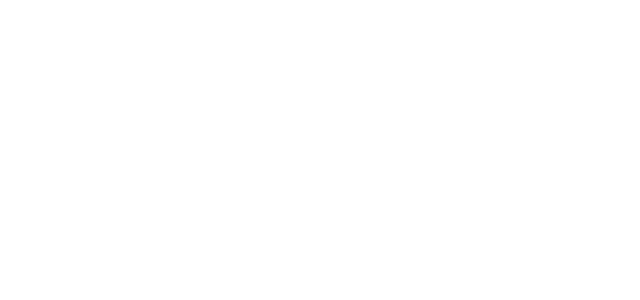
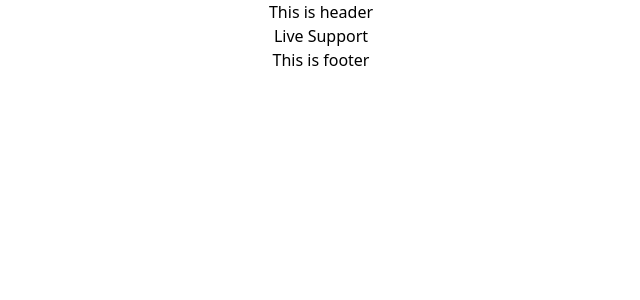
Before and after one commit to IMZihad21/Some-IT-Center, a React (Create React App) app: page /support in a window 1280 px wide. Shown: the top 300 px of the page, without its empty margins (319-959 px from the left). Built offline with nearby package versions, Linux system fonts and the light colour scheme.

Commit message:
Basic Route setup
Signed-off-by: ZèD <imzihad@gmail.com>

```diff
--- a/src/App.js
+++ b/src/App.js
@@ -1,9 +1,37 @@
 import './App.css';
+import { BrowserRouter as Router, Switch, Route } from 'react-router-dom';
+import Header from './components/Header/Header';
+import Footer from './components/Footer/Footer';
+import Home from './components/Home/Home';
+import About from './components/About/About';
+import Services from './components/Services/Services';
+import Handle404 from './components/Handle404/Handle404';
+import LiveSupport from './components/LiveSupport/LiveSupport';
 
 function App() {
   return (
     <div className="App">
-
+      <Router>
+        <Header></Header>
+        <Switch>
+          <Route exact path="/">
+            <Home></Home>
+          </Route>
+          <Route exact path="/services">
+            <Services></Services>
+          </Route>
+          <Route exact path="/support">
+            <LiveSupport></LiveSupport>
+          </Route>
+          <Route exact path="/about">
+            <About></About>
+          </Route>
+          <Route path="*">
+            <Handle404></Handle404>
+          </Route>
+        </Switch>
+        <Footer></Footer>
+      </Router>
     </div>
   );
 }
--- /dev/null
+++ b/src/components/About/About.js
@@ -0,0 +1,11 @@
+import React from 'react';
+
+const About = () => {
+    return (
+        <div>
+            <h1>This is about</h1>
+        </div>
+    );
+};
+
+export default About;
--- /dev/null
+++ b/src/components/Handle404/Handle404.js
@@ -0,0 +1,11 @@
+import React from 'react';
+
+const Handle404 = () => {
+    return (
+        <div>
+            <h1>404! Page not found.</h1>
+        </div>
+    );
+};
+
+export default Handle404;
--- /dev/null
+++ b/src/components/Home/Home.js
@@ -0,0 +1,11 @@
+import React from 'react';
+
+const Home = () => {
+    return (
+        <div>
+            <h1>This is Home</h1>
+        </div>
+    );
+};
+
+export default Home;
--- /dev/null
+++ b/src/components/LiveSupport/LiveSupport.js
@@ -0,0 +1,11 @@
+import React from 'react';
+
+const LiveSupport = () => {
+    return (
+        <div>
+            <h1>Live Support</h1>
+        </div>
+    );
+};
+
+export default LiveSupport;
--- /dev/null
+++ b/src/components/Services/Services.js
@@ -0,0 +1,11 @@
+import React from 'react';
+
+const Services = () => {
+    return (
+        <div>
+            <h1>This is services</h1>
+        </div>
+    );
+};
+
+export default Services;
```
